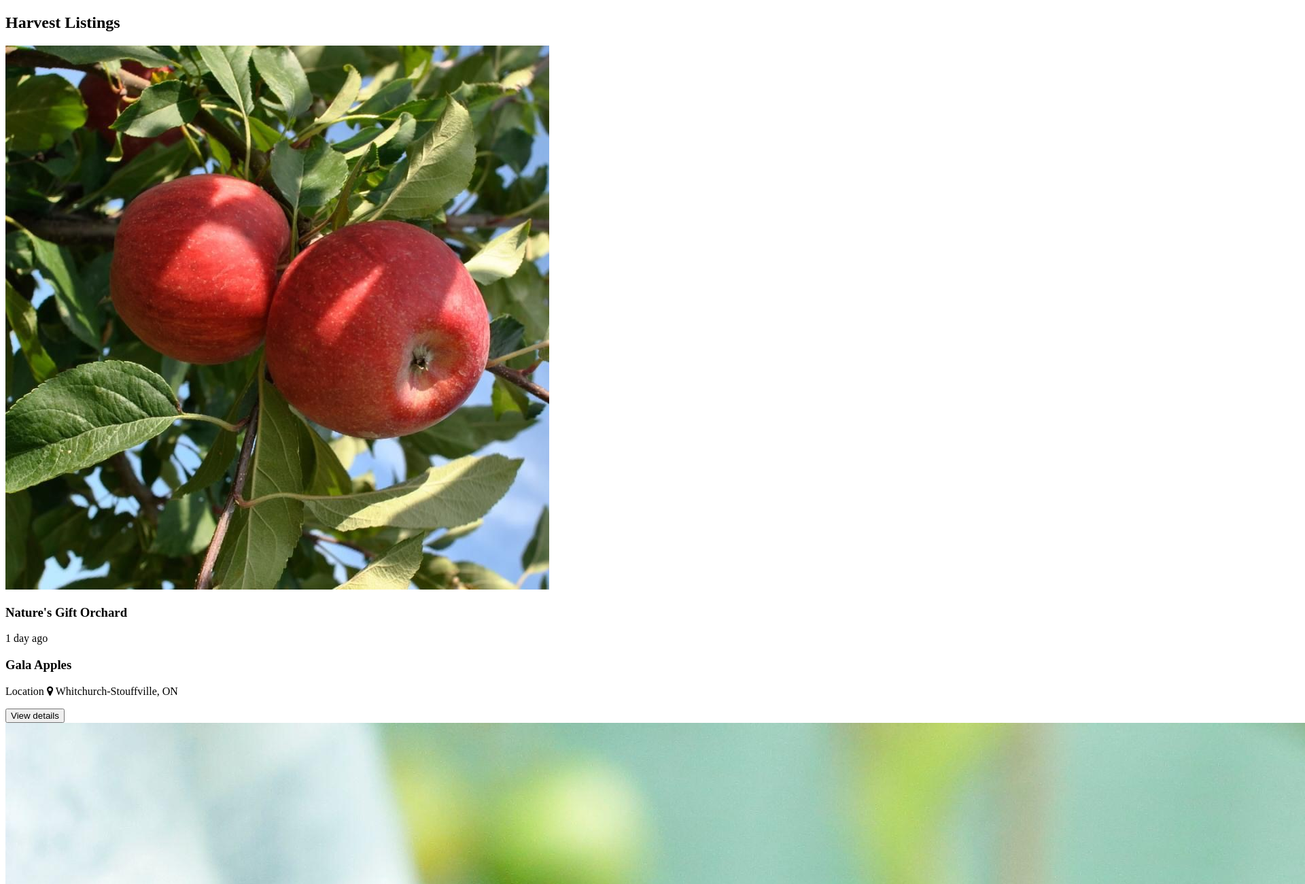
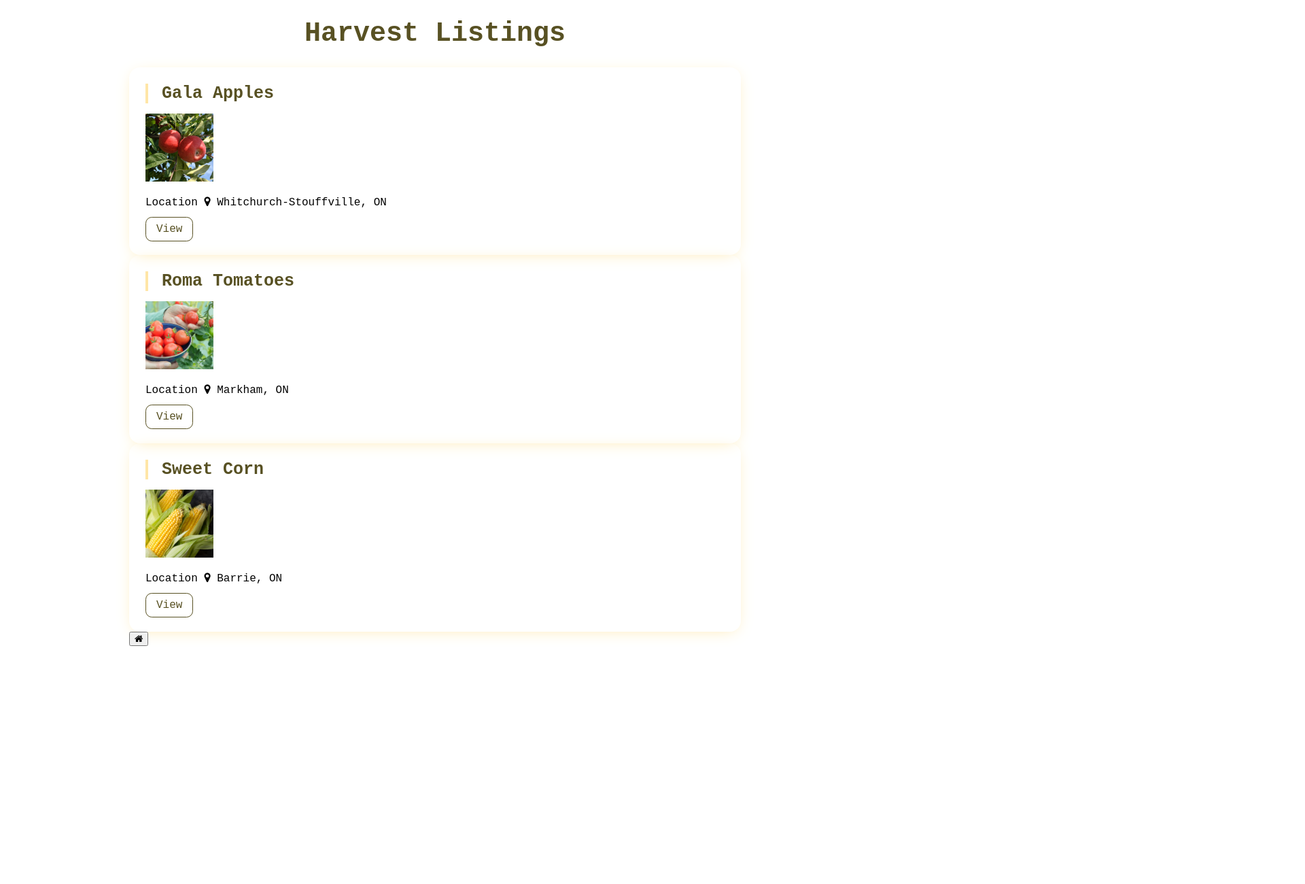
Before and after one commit to alessiacodes/CommunityHarvest, a plain HTML site: page Frontend/recieve.html in a window 1280 px wide. Shown: the top 1300 px of the page at 68% size, 1920 px wide, since content can reach past the window. After the commit the page ends 970 px from the top, so only its background shows below. Drawn offline with Linux system fonts and the light colour scheme.

Commit message:
updated recieve

```diff
--- a/Frontend/recieve.css
+++ b/Frontend/recieve.css
@@ -0,0 +1,91 @@
+.h1{
+    font-size: 20px;
+    font-family: 'Familjen Grotesk', monospace;
+}
+
+.Heading{
+    text-align: center;
+    font-size: 40px;
+    font-family: 'Familjen Grotesk', monospace;
+    color: #585123;
+}
+
+.produce-list-container{
+    max-width: 900px;
+    margin: 20px auto;
+    font-family:'Familjen Grotesk', monospace;
+}
+
+.produce-list-container h3{
+    font-size: 25px;
+    border-left: 4px solid #FFE6A7 ;
+    padding-left: 20px;
+    color:#585123;
+    margin: 0;
+
+
+}
+
+.produce-list-container.listings{
+    display: grid;
+    grid-template-columns: 1fr 1fr 1fr;
+}
+
+.apple{
+    width:  100px;
+    height: 100px;
+    object-fit: cover;
+    margin-top: 15px;
+}
+
+.listing1{
+    box-shadow: 0 4px 24px -8px #FFE6A7;
+    padding: 24px;
+    border-radius: 16px;
+    transition: all 400ms ease;
+
+}
+
+.tomato{
+    width:  100px;
+    height: 100px;
+    object-fit: cover;
+    margin-top: 15px;
+}
+
+.listing2{
+    box-shadow: 0 4px 24px -8px #FFE6A7;
+    padding: 24px;
+    border-radius: 16px;
+    transition: all 400ms ease;
+
+}
+
+.corn{
+    width:  100px;
+    height: 100px;
+    object-fit: cover;
+    margin-top: 15px;
+}
+
+.listing3{
+    box-shadow: 0 4px 24px -8px #FFE6A7;
+    padding: 24px;
+    border-radius: 16px;
+    transition: all 400ms ease;
+}
+
+.produce-list-container.listing:hover{
+    transform: scale(1.03);
+}
+
+.view-btn{
+    margin-top: 6px;
+    font-size: 12pt;
+    color: #585123;
+    line-height: 1.8;
+    text-decoration: none;
+    border: 1px solid #585123;
+    padding: 8px 15px;
+    border-radius: 7pt;
+}
--- a/Frontend/recieve.html
+++ b/Frontend/recieve.html
@@ -9,63 +9,58 @@
 </head>
 
 <body>
-    <section class = "listings-container">
+
+    <div class="produce-list-container">
         <h1 class="Heading">Harvest Listings</h1>
-        <div class="listing1">
-            <div class = "company">
-                <img src="gala apple.jpeg" alt="Gala apple listing">
-                <div>
-                    <h3 >Nature's Gift Orchard</h3>
-                    <span>1 day ago</span>
+
+        <div class="listings">
+            <div class = "listing1">
+
+                <h3 class ="listing1produce">Gala Apples</h3>
+                <img class = "apple" src="gala apple.jpeg" alt = "Gala Apples">
+                <div class="location">
+                    <p>Location <i class = "fa fa-map-marker"></i>
+                        <span> Whitchurch-Stouffville, ON</span></p>
+
+                            <a href = "" class = "view-btn">View</a>
+
+                </div>
+        </div>
+
+            <div class = "listing2">
+
+
+                <h3 class ="listing1produce">Roma Tomatoes</h3>
+                <img class ='tomato' src="tomato.jpeg" alt = "Roma Tomatoes">
+                <div class="location">
+                    <p>Location <i class = "fa fa-map-marker"></i>
+                        <span> Markham, ON</span></p>
+
+                            <a href = "" class = "view-btn">View</a>
+
+
+
                 </div>
             </div>
-                    <h3 >Gala Apples</h3>
+
+            <div class = "listing3">
+
+                <h3 class ="listing1produce">Sweet Corn</h3>
+                <img class = 'corn' src="Corn.jpeg" alt = "Sweet Corn">
+                <div class="location">
                     <p>Location <i class = "fa fa-map-marker"></i>
-                        <span> Whitchurch-Stouffville, ON</span></p>
-                    <form action="recieve.php" method="post">
+                        <span> Barrie, ON</span></p>
 
-                            <input type="submit" value="View details" class="btn">
+                            <a href = "" class = "view-btn">View</a>
+
+
+                </div>
+            </div>
+
 
         </div>
 
-        <div class="listing2">
-            <div class = "company">
-                <img src="tomato.jpeg" alt="Tomato listing">
-                <div>
-                    <h3 >Top Tomato Foods</h3>
-                    <span>2 hours ago</span>
-                </div>
-            </div>
-                    <h3 >Roma Tomatoes</h3>
-                    <p>Location <i class = "fa fa-map-marker"></i>
-                        <span> Markham, ON</span></p>
-                    <form action="recieve.php" method="post">
-
-                            <input type="submit" value="View details" class="btn">
-
-        </div>
-
-        <div class="listing3">
-            <div class = "company">
-                <img src="Corn.jpeg" alt="Corn listing">
-                <div>
-                    <h3 >Chappell Farms</h3>
-                    <span>1 Day ago</span>
-                </div>
-            </div>
-                    <h3 >Sweet Corns</h3>
-                    <p>Location <i class = "fa fa-map-marker"></i>
-                        <span>Barrie, ON</span></p>
-                    <form action="recieve.php" method="post">
-
-                            <input type="submit" value="View details" class="btn">
-
-        </div>
     </section>
-
-
-
-
 
         <div class = "home">
             <button class="btn"><i class="fa fa-home"></i></button>
```
Also changed, not shown: Frontend/main.html (+1 -0 lines).
